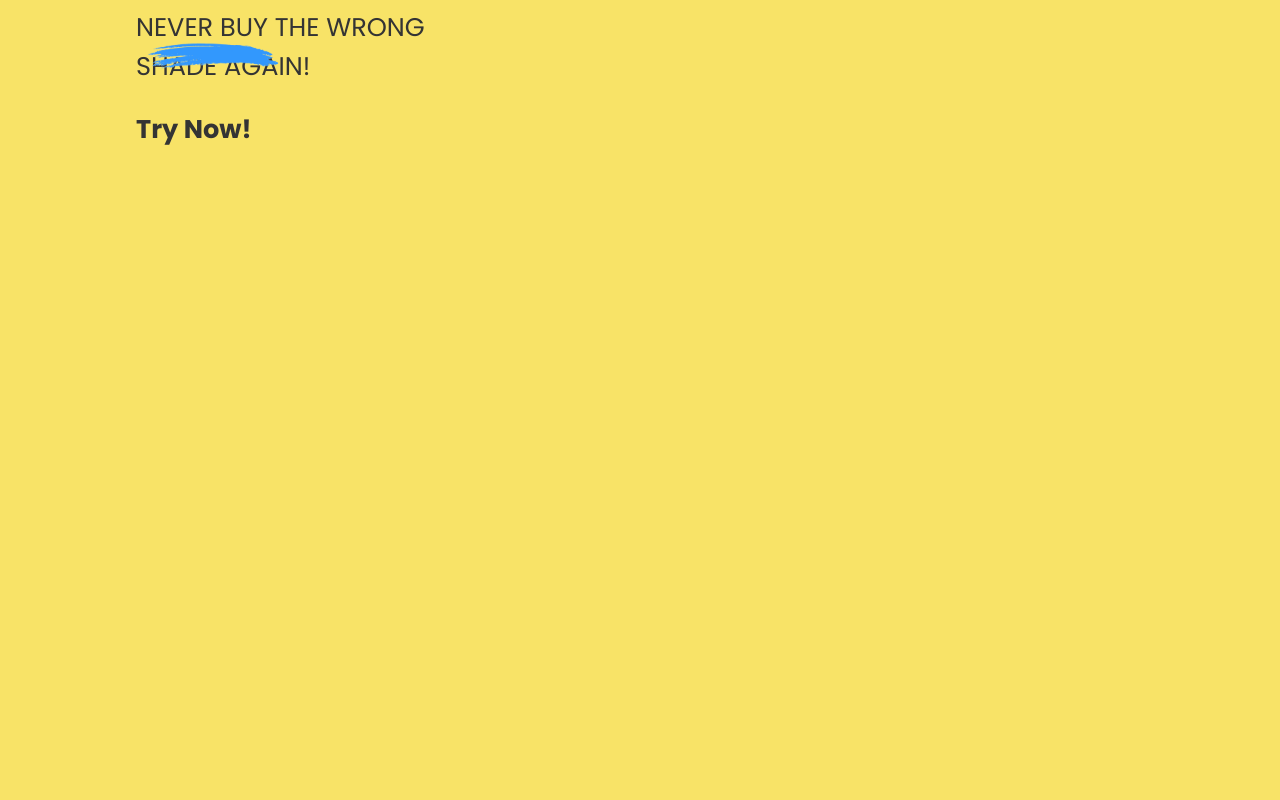
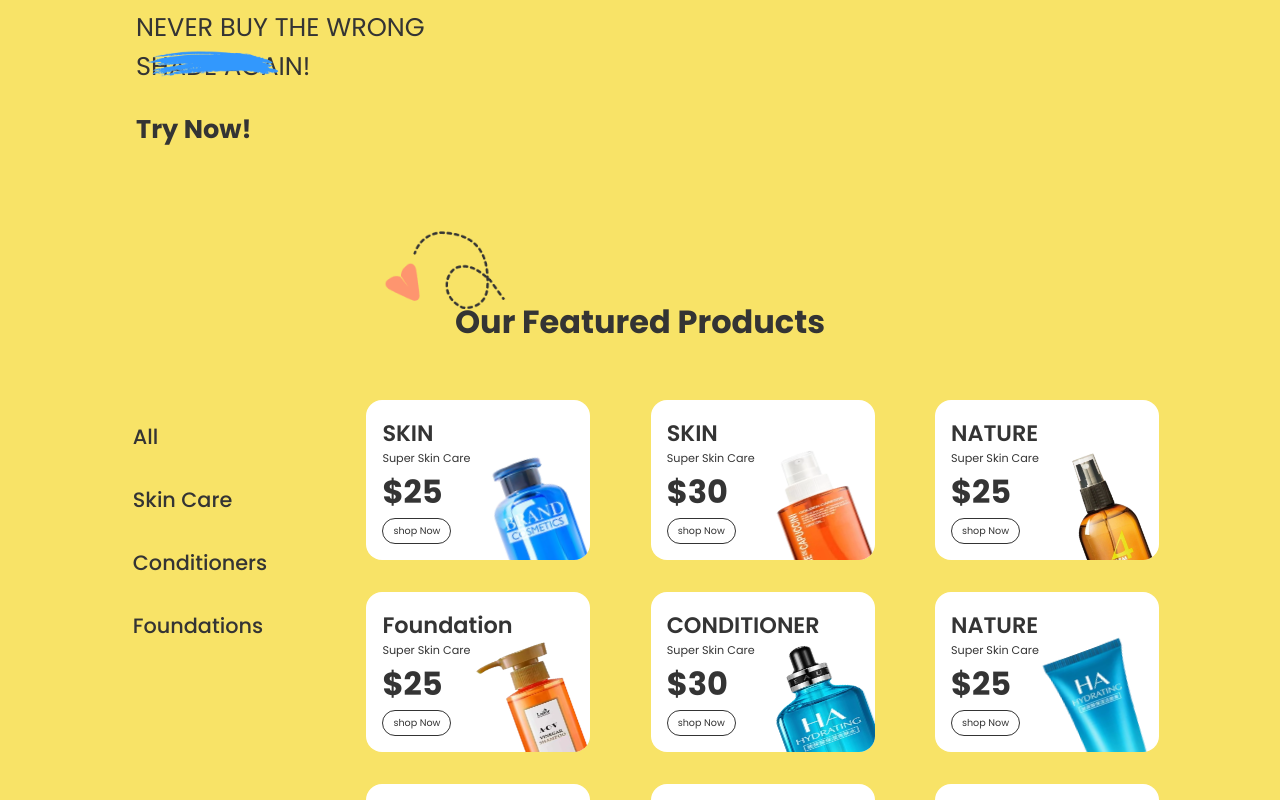
Before and after one commit to Vysint/day18-Ecommerce-Website, a React (Create React App) app: page / in a window 1280 px wide. Shown: the part 929-1729 px from the top of the page. Before the commit the page ends 1206 px from the top, so only its background shows below. Built offline with nearby package versions, Linux system fonts and the light colour scheme.

Commit message:
Added the Products section Markup and it's css styling

```diff
--- a/package.json
+++ b/package.json
@@ -3,6 +3,7 @@
   "version": "0.1.0",
   "private": true,
   "dependencies": {
+    "@formkit/auto-animate": "^1.0.0-beta.3",
     "@testing-library/jest-dom": "^5.16.5",
     "@testing-library/react": "^13.4.0",
     "@testing-library/user-event": "^13.5.0",
--- a/src/App.js
+++ b/src/App.js
@@ -3,6 +3,7 @@
 import Slider from "./components/slider/Slider";
 import Virtual from "./components/Virtual/Virtual";
 import "./App.css";
+import Products from "./components/Products/Products";
 
 function App() {
   return (
@@ -11,6 +12,7 @@
       <Hero />
       <Slider />
       <Virtual />
+      <Products/>
     </div>
   );
 }
--- /dev/null
+++ b/src/components/Products/Products.jsx
@@ -0,0 +1,46 @@
+import React, { useState } from "react";
+import classes from "./Products.module.css";
+import Plane from "../../assets/plane.png";
+import { ProductsData } from "../../data/products";
+import { useAutoAnimate } from "@formkit/auto-animate/react";
+
+const Products = () => {
+  const [parent] = useAutoAnimate();
+  const [MenuProducts, setMenuProducts] = useState(ProductsData);
+
+  const filter = (type) => {
+    setMenuProducts(ProductsData.filter((product) => product.type === type));
+  };
+  return (
+    <div className={classes.container}>
+      <img src={Plane} alt="plane" />
+      <h1>Our Featured Products</h1>
+      <div className={classes.products}>
+        <ul className={classes.menu}>
+          <li onClick={() => setMenuProducts(ProductsData)}>All</li>
+          <li onClick={() => filter("skin care")}>Skin Care</li>
+          <li onClick={() => filter("conditioner")}>Conditioners</li>
+          <li onClick={() => filter("foundation")}>Foundations</li>
+        </ul>
+
+        <div className={classes.list} ref={parent}>
+          {MenuProducts.map((product, i) => (
+            <div className={classes.product}>
+              <div className="left-s">
+                <div className="name">
+                  <span>{product.name}</span>
+                  <span>{product.detail}</span>
+                </div>
+                <span>${product.price}</span>
+                <span>shop Now</span>
+              </div>
+              <img src={product.img} alt="" className="img-p" />
+            </div>
+          ))}
+        </div>
+      </div>
+    </div>
+  );
+};
+
+export default Products;
--- /dev/null
+++ b/src/components/Products/Products.module.css
@@ -0,0 +1,56 @@
+.container{
+  padding: 0 2rem;
+  position: relative;
+  display: flex;
+  flex-direction: column;
+  gap: 2rem;
+  align-items: center;
+  justify-content: center;
+}
+.container>:nth-child(1){
+  position: absolute;
+  width: 8rem;
+  left: 30%;
+  top: -3rem;
+}
+.products{
+  display: grid;
+  width: 90%;
+  grid-template-columns: 25% auto;
+}
+.menu{
+  list-style: none;
+  display: flex;
+  flex-direction: column;
+  gap: 2rem;
+  font-weight: 500;
+  font-size: 1.3rem;
+}
+.menu>li:hover{
+  color: var(--pink);
+  cursor: pointer;
+}
+.list{
+  display: grid;
+  grid-template-columns: repeat(auto-fill, minmax(200px, 1fr));
+  height: 25rem;
+  overflow-y: scroll;
+  grid-gap: 2rem;
+  justify-content: space-between;
+}
+.product{
+  width: 12rem;
+  height: 8rem;
+  background-color: #fff;
+  position: relative;
+  overflow: hidden;
+  padding: 1rem;
+  display: flex;
+  border-radius: 1rem;
+}
+.product>img{
+  top: 3rem;
+  width: 6rem;
+
+  height: 11rem;
+}
--- a/src/components/Virtual/Virtual.module.css
+++ b/src/components/Virtual/Virtual.module.css
@@ -32,7 +32,7 @@
 .left>img{
   position: absolute;
   width: 10rem;
-  bottom: 5rem;
+  bottom: 4.5rem;
   right: 50%;
 }
 .wrapper{
```
Also changed, not shown: 1 other file (tests, documents, lock files or other folders).
